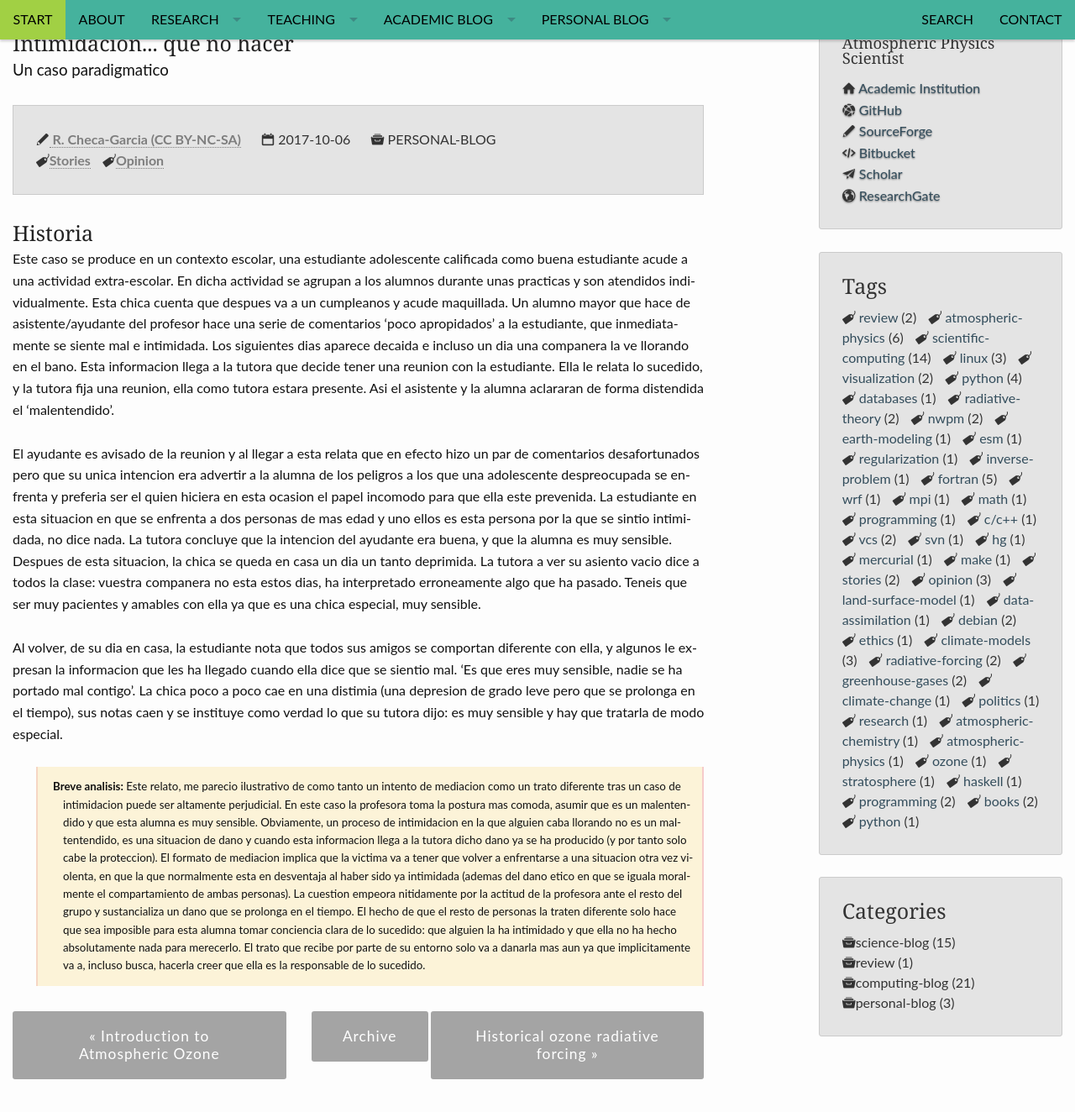
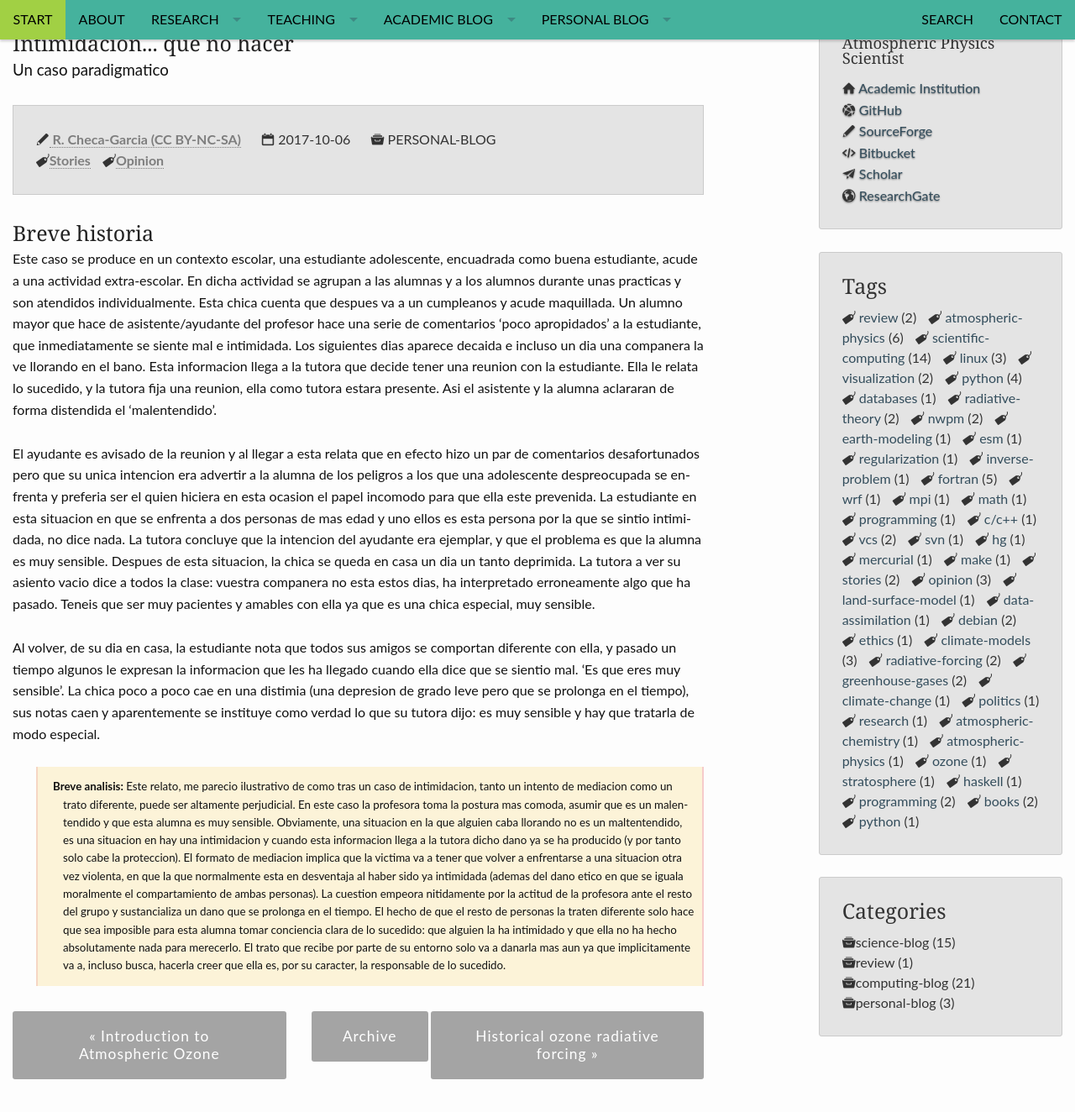
Before and after one commit to RCHG/rchg.github.io, a Jekyll site: the page built from _posts/2017-10-06-Que-hacer.md, in a window 1280 px wide and 1400 px high, scrolled down 265 px. Shown: the top 1324 px of the window at 84% size. Built offline with Jekyll 4.4.1, drawn with Linux system fonts in a browser that asks for light colours; nearby versions of some CDN libraries; comment, search, counter and statistics services are not loaded.

Commit message:
Update 2017-10-06-Que-hacer.md

```diff
--- a/_posts/2017-10-06-Que-hacer.md
+++ b/_posts/2017-10-06-Que-hacer.md
@@ -15,11 +15,11 @@ header:
     pattern: pattern_jquery-dark-grey-tile.png
 ---
 
-### Historia
+### Breve historia
 
-Este caso se produce en un contexto escolar, una estudiante adolescente calificada como
-buena estudiante acude a una actividad extra-escolar. En dicha actividad se agrupan
-a los alumnos durante unas practicas y son atendidos individualmente. Esta chica cuenta que despues va
+Este caso se produce en un contexto escolar, una estudiante adolescente, encuadrada como
+buena estudiante, acude a una actividad extra-escolar. En dicha actividad se agrupan
+a las alumnas y a los alumnos durante unas practicas y son atendidos individualmente. Esta chica cuenta que despues va
 a un cumpleanos y acude maquillada. Un alumno mayor que hace de asistente/ayudante del profesor
  hace una serie de comentarios 'poco apropidados' a la estudiante, que inmediatamente se siente mal e
 intimidada. Los siguientes dias aparece decaida e incluso un dia una companera la ve
@@ -34,20 +34,20 @@ peligros a los que una adolescente despreocupada se enfrenta y preferia ser el q
 hiciera en esta ocasion el papel incomodo para que ella este prevenida. La estudiante en esta
 situacion en que se enfrenta a dos personas de mas edad y uno ellos es esta persona por la que se
 sintio intimidada, no dice nada. La tutora concluye que la intencion del ayudante era
-buena, y que la alumna es muy sensible. Despues de esta situacion, la chica se queda en
+ejemplar, y que el problema es que la alumna es muy sensible. Despues de esta situacion, la chica se queda en
 casa un dia un tanto deprimida. La tutora a ver su asiento vacio dice a todos la clase:
 vuestra companera no esta estos dias, ha interpretado erroneamente algo que
 ha pasado. Teneis que ser muy pacientes y amables con ella ya que es una chica especial,
 muy sensible.
 
 Al volver, de su dia en casa, la estudiante nota que todos sus amigos se comportan
-diferente con ella, y algunos le expresan la informacion que les ha llegado cuando ella
-dice que se sientio mal. 'Es que eres muy sensible, nadie se ha portado mal contigo'.
+diferente con ella, y pasado un tiempo algunos le expresan la informacion que les ha llegado cuando ella
+dice que se sientio mal. 'Es que eres muy sensible'.
 La chica poco a poco cae en una distimia (una depresion de grado leve pero que se
-prolonga en el tiempo), sus notas caen y se instituye como verdad lo que su tutora
+prolonga en el tiempo), sus notas caen y aparentemente se instituye como verdad lo que su tutora
 dijo: es muy sensible y hay que tratarla de modo especial.
 
 
 **Breve analisis:**
-Este relato, me parecio ilustrativo de como tanto un intento de mediacion como un trato diferente tras un caso de intimidacion puede ser altamente perjudicial. En este caso la profesora toma la postura mas comoda, asumir que es un malentendido y que esta alumna es muy sensible. Obviamente, un proceso de intimidacion en la que alguien caba llorando no es un maltentendido, es una situacion de dano y cuando esta informacion llega a la tutora dicho dano ya se ha producido (y por tanto solo cabe la proteccion). El formato de mediacion implica que la victima va a tener que volver a enfrentarse a una situacion otra vez violenta, en que la que normalmente esta en desventaja al haber sido ya intimidada (ademas del dano etico en que se iguala moralmente el compartamiento de ambas personas). La cuestion empeora nitidamente por la actitud de la profesora ante el resto del grupo y sustancializa un dano que se prolonga en el tiempo. El hecho de que el resto de personas la traten diferente solo hace que sea imposible para esta alumna tomar conciencia clara de lo sucedido: que alguien la ha intimidado y que ella no ha hecho absolutamente nada para merecerlo. El trato que recibe por parte de su entorno solo va a danarla mas aun ya que implicitamente va a, incluso busca, hacerla creer que ella es la responsable de lo sucedido.
+Este relato, me parecio ilustrativo de como tras un caso de intimidacion, tanto un intento de mediacion como un trato diferente, puede ser altamente perjudicial. En este caso la profesora toma la postura mas comoda, asumir que es un malentendido y que esta alumna es muy sensible. Obviamente, una situacion en la que alguien caba llorando no es un maltentendido, es una situacion en hay una intimidacion y cuando esta informacion llega a la tutora dicho dano ya se ha producido (y por tanto solo cabe la proteccion). El formato de mediacion implica que la victima va a tener que volver a enfrentarse a una situacion otra vez violenta, en que la que normalmente esta en desventaja al haber sido ya intimidada (ademas del dano etico en que se iguala moralmente el compartamiento de ambas personas). La cuestion empeora nitidamente por la actitud de la profesora ante el resto del grupo y sustancializa un dano que se prolonga en el tiempo. El hecho de que el resto de personas la traten diferente solo hace que sea imposible para esta alumna tomar conciencia clara de lo sucedido: que alguien la ha intimidado y que ella no ha hecho absolutamente nada para merecerlo. El trato que recibe por parte de su entorno solo va a danarla mas aun ya que implicitamente va a, incluso busca, hacerla creer que ella es, por su caracter, la responsable de lo sucedido.
 {:.smallblock}
```
